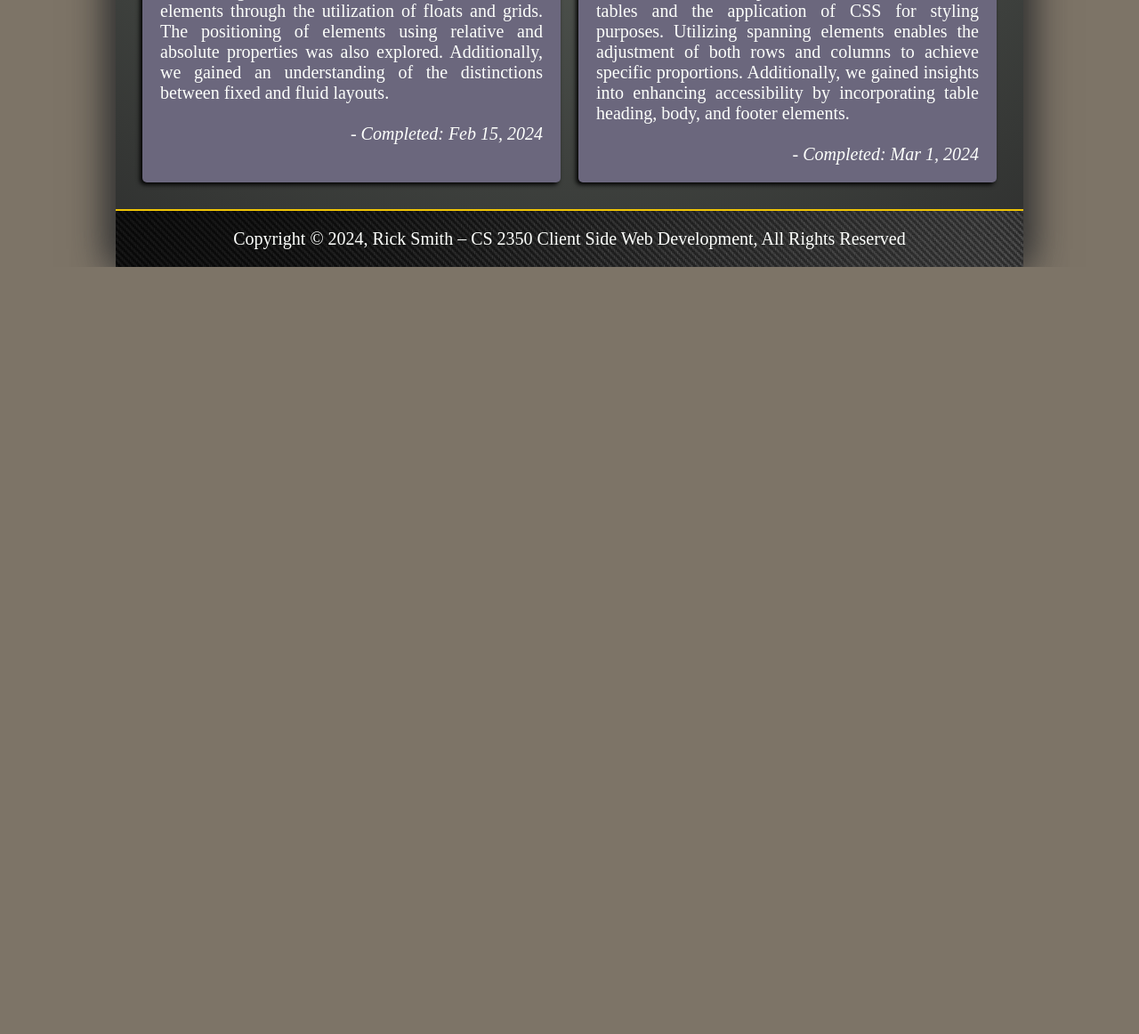
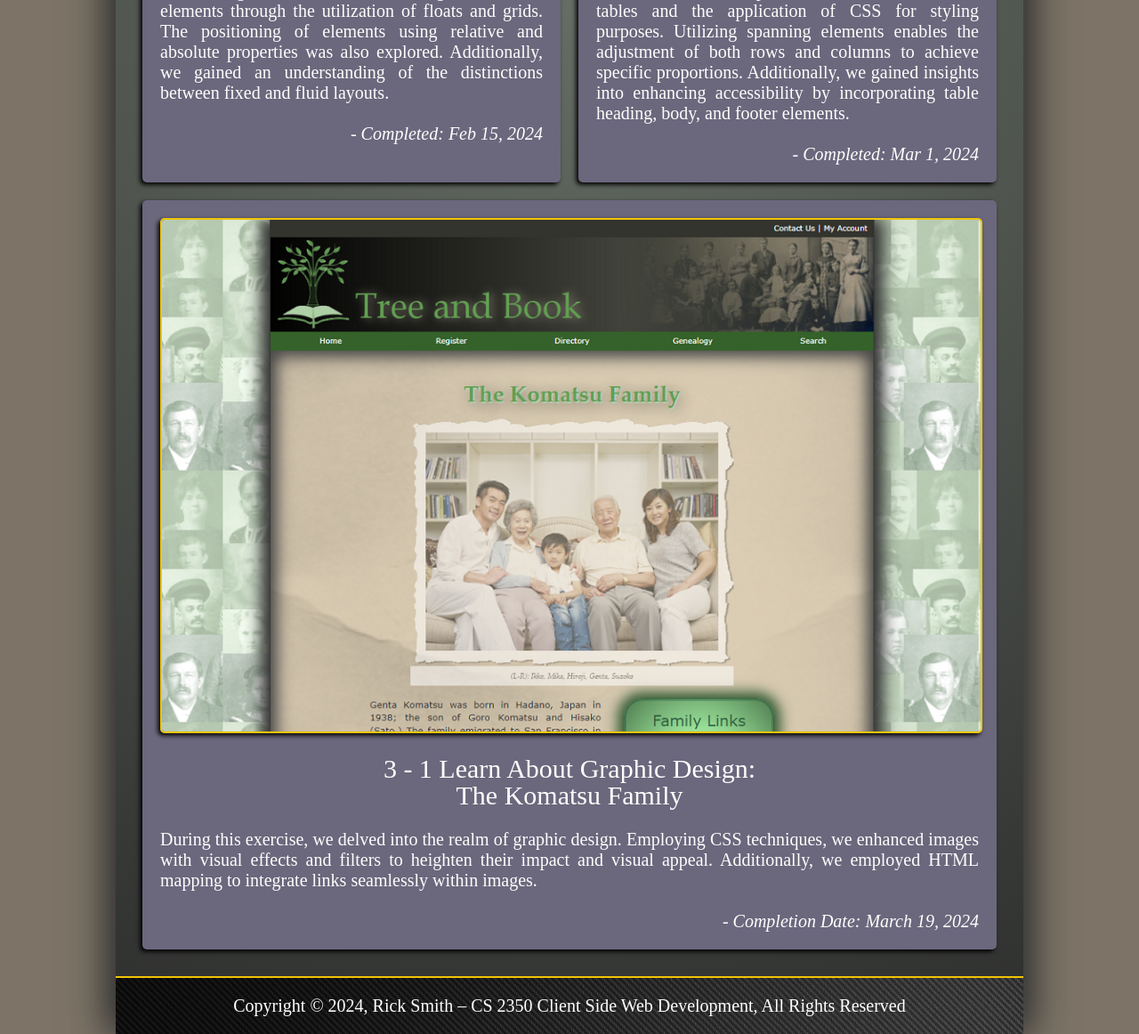
Before and after one commit to RTSmith801/cs-2350-assignments, a plain HTML site: page index.html in a window 1280 px wide. Shown: the part 1298-2460 px from the top of the page at 89% size. Before the commit the page ends 1598 px from the top, so only its background shows below. Drawn offline with Linux system fonts and the light colour scheme; a web font is replaced by a local one.

Commit message:
Updated index.html to match learning_activities.html

```diff
--- a/index.html
+++ b/index.html
@@ -40,24 +40,27 @@
             </dl>
             <dl class="activity">
                 <!--Tri and Succeed Sports-->
-                <dt><a href="/assignments/tri_succeed_sports/index.html" target="_blank"><img src="/images/tri_and_succeed_sports_screenshot.png" alt="Tri and Succeed Sports Homepage Screenshot">
-                1 - 3 Learn About CSS: <br>Tri and Succeed Sports</a></dt>
+                <dt><a href="/assignments/tri_succeed_sports/index.html" target="_blank"><img src="/images/tri_and_succeed_sports_screenshot.png" alt="Tri and Succeed Sports Homepage Screenshot">1 - 3 Learn About CSS: <br>Tri and Succeed Sports</a></dt>
                 <dd>This task covered the usage of unique identifiers in CSS and demonstrated how they can be employed to flexibly modify elements. I particularly enjoyed learning about adding content through CSS.</dd>
                 <dd>Completed: Feb 8, 2024</dd>
             </dl>
             <dl class="activity">
                 <!--Pandaisia Chocolates-->
-                <dt><a href="/assignments/pandaisia_chocolates/index.html" target="_blank"><img src="/images/pandaisia_chocolates_screenshot.png" alt="Pandaisia Chocolates Homepage Screenshot">
-                2 - 1 Learn About CSS Layout: <br>Pandaisia Chocolates</a></dt>
+                <dt><a href="/assignments/pandaisia_chocolates/index.html" target="_blank"><img src="/images/pandaisia_chocolates_screenshot.png" alt="Pandaisia Chocolates Homepage Screenshot">2 - 1 Learn About CSS Layout: <br>Pandaisia Chocolates</a></dt>
                 <dd>This assignment covered the organization of elements through the utilization of floats and grids. The positioning of elements using relative and absolute properties was also explored. Additionally, we gained an understanding of the distinctions between fixed and fluid layouts.</dd>
                 <dd>Completed: Feb 15, 2024</dd>
             </dl>
             <dl class="activity">
                 <!--DLR Evenings-->
-                <dt><a href="/assignments/dlr/dlr_evenings.html" target="_blank"><img src="/images/dlr_evenings_screenshot.png" alt="DLR Evenings Homepage Screenshot">
-                2 - 3 Learn About HTML Tables: <br>DLR Evenings</a></dt>
+                <dt><a href="/assignments/dlr/dlr_evenings.html" target="_blank"><img src="/images/dlr_evenings_screenshot.png" alt="DLR Evenings Homepage Screenshot">2 - 3 Learn About HTML Tables: <br>DLR Evenings</a></dt>
                 <dd>In this lesson, we explored the creation of HTML tables and the application of CSS for styling purposes. Utilizing spanning elements enables the adjustment of both rows and columns to achieve specific proportions. Additionally, we gained insights into enhancing accessibility by incorporating table heading, body, and footer elements.</dd>
                 <dd>Completed: Mar 1, 2024</dd>
+            </dl>
+            <dl class="activity">
+                <!--DLR Evenings-->
+                <dt><a href="/assignments/komatsu_family/tb_komatsu.html" target="_blank"><img src="/images/komatsu_family_screenshot.png" alt="Komatsu Family Homepage Screenshot">3 - 1 Learn About Graphic Design: <br>The Komatsu Family</a></dt>
+                <dd>During this exercise, we delved into the realm of graphic design. Employing CSS techniques, we enhanced images with visual effects and filters to heighten their impact and visual appeal. Additionally, we employed HTML mapping to integrate links seamlessly within images.</dd>
+                <dd>Completion Date: March 19, 2024</dd>
             </dl>
         </div>
     </main>
```
